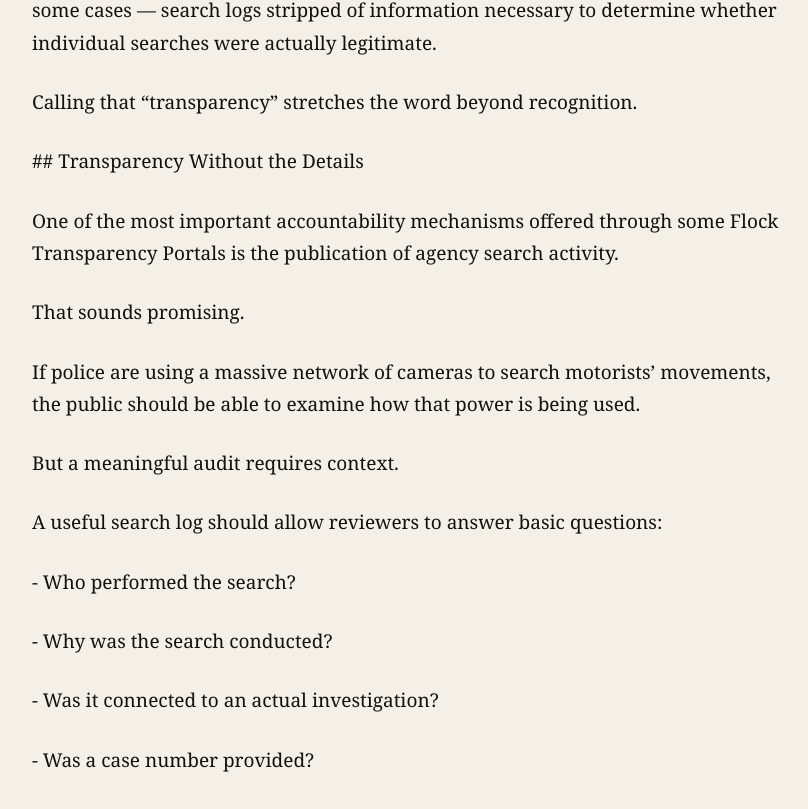
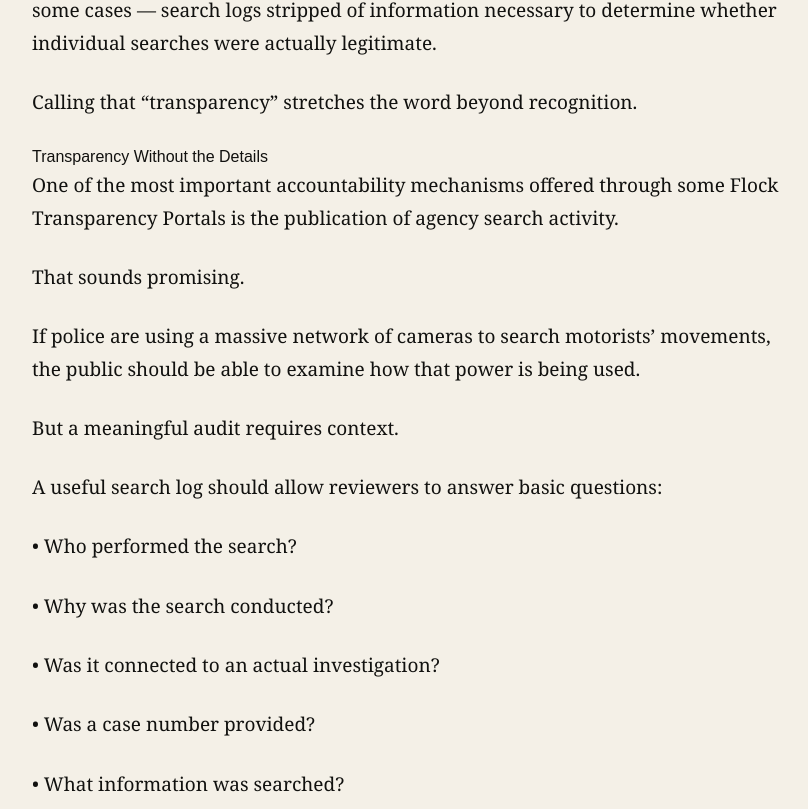
Before and after one commit to crawl85/ocmulgee-free-press, a Next.js app: page /articles/flock-transparency-portal-is-a-joke in a window 1280 px wide. Shown: the part 1689-2498 px from the top of the page, without its empty margins (303-1111 px from the left). Built offline with nearby package versions, Linux system fonts and the light colour scheme.

Commit message:
Add article image management: app/articles/[slug]/page.tsx

```diff
--- a/app/articles/[slug]/page.tsx
+++ b/app/articles/[slug]/page.tsx
@@ -1,6 +1,8 @@
 import Link from "next/link";
+import Image from "next/image";
+import { Fragment } from "react";
 import { notFound } from "next/navigation";
-import { articles, getArticle } from "@/lib/content";
+import { articles, getArticle, type ArticleImage } from "@/lib/content";
 
 function renderInlineLinks(text: string) {
   return text
@@ -23,6 +25,22 @@
         </a>
       );
     });
+}
+
+function renderArticleImage(image: ArticleImage, key: string) {
+  return (
+    <figure className="article-inline-image" key={key}>
+      <Image
+        src={image.image}
+        alt={image.alt || ""}
+        width={1600}
+        height={900}
+        sizes="(max-width: 900px) 100vw, 755px"
+        unoptimized
+      />
+      {image.caption ? <figcaption>{image.caption}</figcaption> : null}
+    </figure>
+  );
 }
 
 export function generateStaticParams() {
@@ -69,6 +87,24 @@
           </div>
         </header>
 
+        {article.featuredImage ? (
+          <figure className="article-feature-image">
+            <Image
+              src={article.featuredImage}
+              alt={article.featuredImageAlt || ""}
+              width={1920}
+              height={1080}
+              sizes="100vw"
+              priority
+              unoptimized
+            />
+            {article.featuredImageCaption ? (
+              <figcaption className="shell">
+                {article.featuredImageCaption}
+              </figcaption>
+            ) : null}
+          </figure>
+        ) : (
           <div className={`article-hero accent-${article.accent}`}>
             <div className="shell">
               <span>{article.section}</span>
@@ -77,6 +113,7 @@
               </strong>
             </div>
           </div>
+        )}
 
         <div className="shell article-body">
           <aside>
@@ -92,11 +129,47 @@
           </aside>
 
           <div>
-            {article.body.map((paragraph, index) => (
-              <p key={`${article.slug}-${index}`}>
-                {renderInlineLinks(paragraph)}
+            {(article.images || [])
+              .filter((image) => Number(image.afterParagraph ?? 1) <= 0)
+              .map((image, index) =>
+                renderArticleImage(image, `${article.slug}-image-before-${index}`)
+              )}
+
+            {article.body.map((block, index) => {
+              const blockNumber = index + 1;
+              const blockKey = `${article.slug}-body-${index}`;
+              const bodyElement = block.startsWith("## ") ? (
+                <h2 key={blockKey}>{renderInlineLinks(block.slice(3))}</h2>
+              ) : block.startsWith("- ") ? (
+                <p key={blockKey} className="article-list-item">
+                  <span aria-hidden="true">• </span>
+                  {renderInlineLinks(block.slice(2))}
                 </p>
-            ))}
+              ) : (
+                <p key={blockKey}>{renderInlineLinks(block)}</p>
+              );
+
+              const imagesAfterBlock = (article.images || []).filter((image) => {
+                const requestedPosition = Number(image.afterParagraph ?? 1);
+                const position = Math.min(
+                  Math.max(requestedPosition, 1),
+                  article.body.length
+                );
+                return position === blockNumber;
+              });
+
+              return (
+                <Fragment key={`${article.slug}-group-${index}`}>
+                  {bodyElement}
+                  {imagesAfterBlock.map((image, imageIndex) =>
+                    renderArticleImage(
+                      image,
+                      `${article.slug}-image-${index}-${imageIndex}`
+                    )
+                  )}
+                </Fragment>
+              );
+            })}
 
             <div id="records" className="article-sources">
               <strong>Source transparency</strong>
```
Lines whose indentation alone changed are shown as unchanged.
